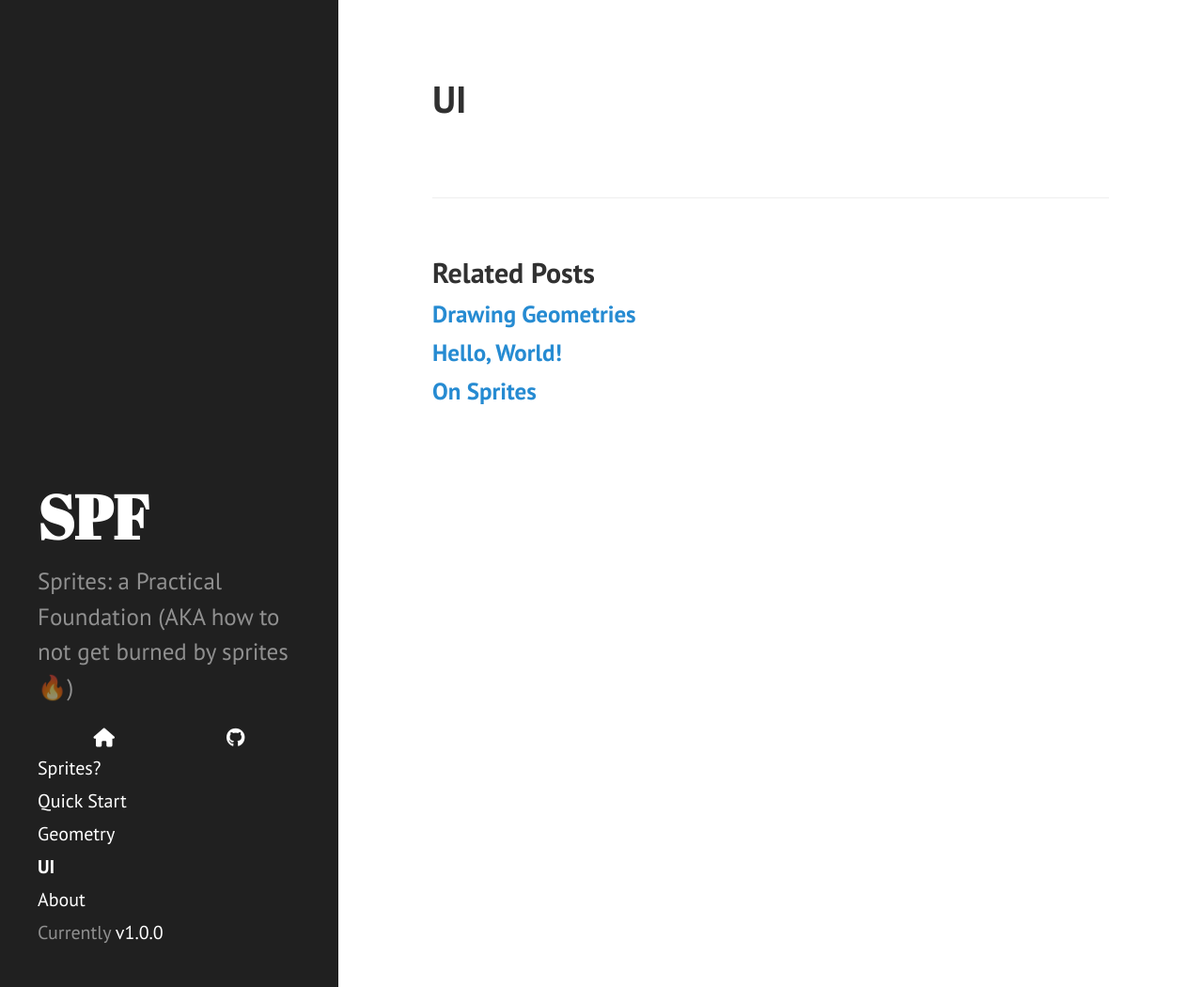
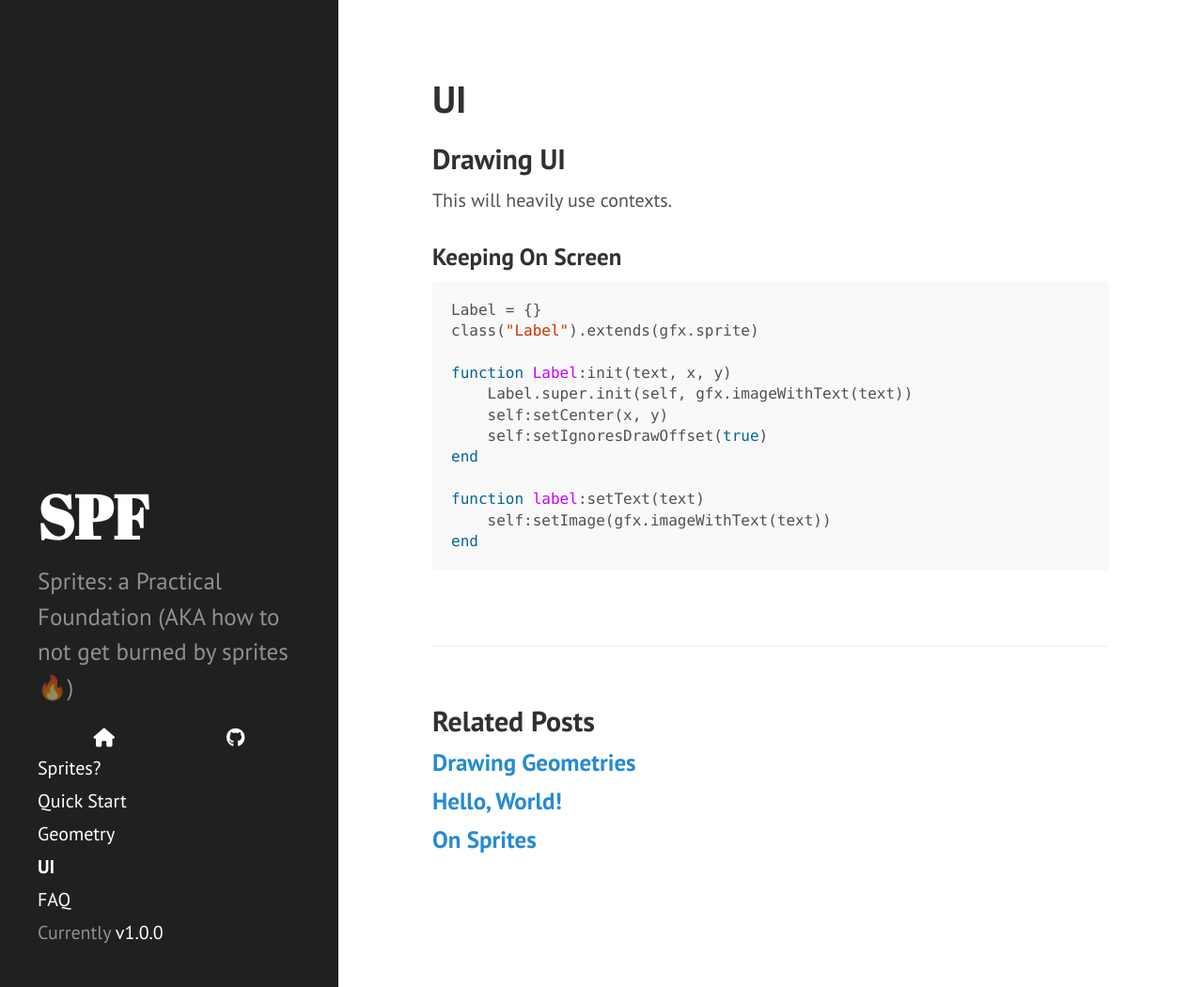
Before and after one commit to GammaGames/spf, a Jekyll site: the page built from _posts/0001-02-01-ui.md, in a window 1280 px wide and 1050 px high. Shown: the whole window at 94% size. Built offline with Jekyll 4.4.1, drawn with Linux system fonts in a browser that asks for light colours; Markdown is read by kramdown in place of the engine named in the settings.

Commit message:
udpate posts

````diff
--- a/_posts/0001-02-01-ui.md
+++ b/_posts/0001-02-01-ui.md
@@ -4,3 +4,24 @@ title: UI
 sidebar: UI
 description: Keeping images on the screen
 ---
+
+## Drawing UI
+
+This will heavily use contexts.
+
+### Keeping On Screen
+
+```lua
+Label = {}
+class("Label").extends(gfx.sprite)
+
+function Label:init(text, x, y)
+    Label.super.init(self, gfx.imageWithText(text))
+    self:setCenter(x, y)
+    self:setIgnoresDrawOffset(true)
+end
+
+function label:setText(text)
+    self:setImage(gfx.imageWithText(text))
+end
+```
--- a/about.md
+++ b/about.md
@@ -1,6 +1,6 @@
 ---
 layout: page
-title: About
+title: FAQ
 ---
 
 <p class="message">
--- a/index.html
+++ b/index.html
@@ -11,7 +11,7 @@ title: Home
   {% for post in site.posts reversed %}
   <div class="post">
     <h1 class="post-title">
-      <a href="{{site.baseurl}}/{{ post.url }}">
+      <a href="{{site.baseurl}}{{ post.url }}">
         {{ post.title }}
       </a>
     </h1>
````
Also changed, not shown: _posts/0000-01-01-on-sprites.md (+6 -0 lines), _posts/0001-01-01-hello-world.md (+11 -0 lines), _posts/0001-01-03-geometry.md (+2 -0 lines), 1 other file.
